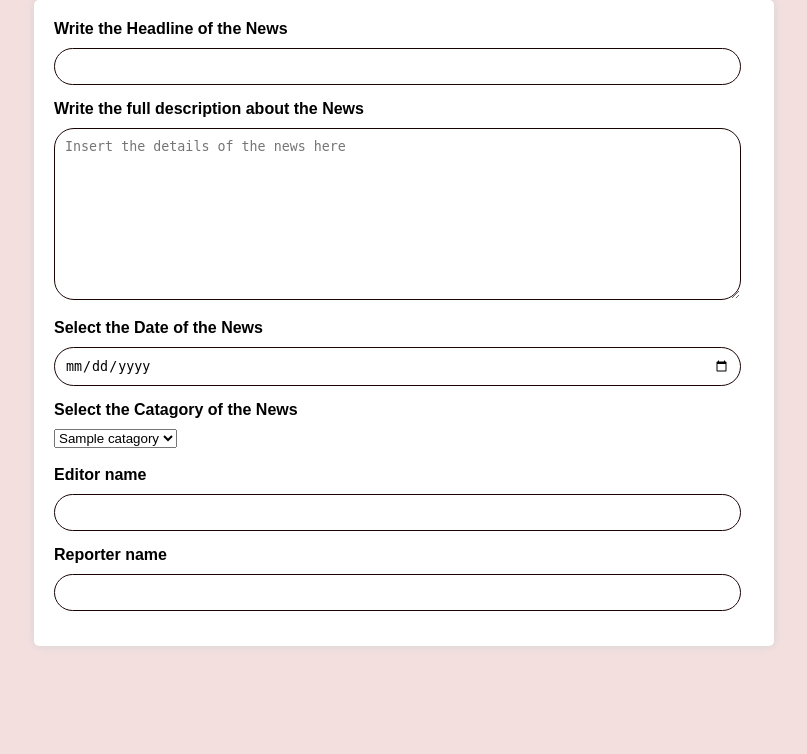
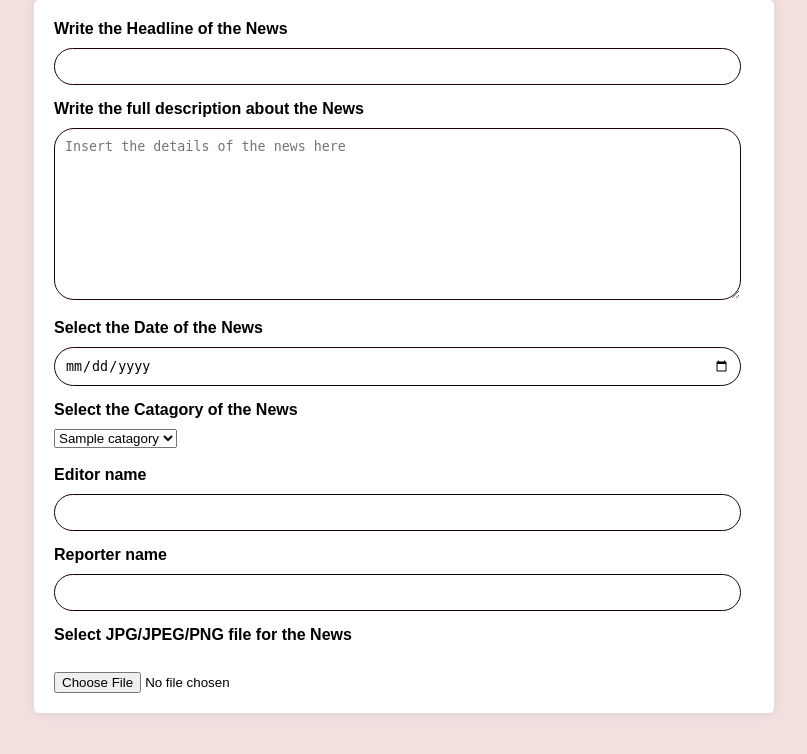
Before and after one commit to SanskarDebnath/NEWS_APP_PHP, a PHP site: page /addnews.php in a window 1280 px wide. Shown: the top 754 px of the page, without its empty margins (236-1043 px from the left). Run offline with PHP 8.4, Linux system fonts and the light colour scheme; tables that the repository leaves empty or names only in its code hold one stand-in row (values such as "Sample post").

Commit message:
Update addnews.php

```diff
--- a/admin/addnews.php
+++ b/admin/addnews.php
@@ -48,6 +48,28 @@ if (mysqli_num_rows($result) > 0) {
             <input type="text" name="auth_name" id="auth_name">
         </div>
 
+        <div class="UploadImage">
+            <label>Select JPG/JPEG/PNG file for the News</label><br>
+            <input type="File" name="News_Image" id="News_Image">
+
+            <?php
+            function generateRandomString($length = 15) {
+                $characters = '0123456789abcdefghijklmnopqrstuvwxyzABCDEFGHIJKLMNOPQRSTUVWXYZ';
+                $randomString = '';
+
+                for ($i = 0; $i < $length; $i++) {
+                    $randomString .= $characters[rand(0, strlen($characters) - 1)];
+                }
+
+                return $randomString;
+            }
+            $randomString = generateRandomString();
+            // echo $randomString;
+            ?>
+            <input type="hidden" name="image_id" id="image_id" value="<?php echo$randomString; ?>">
+
+        </div>
+
 
     </form>
 </body>
```
